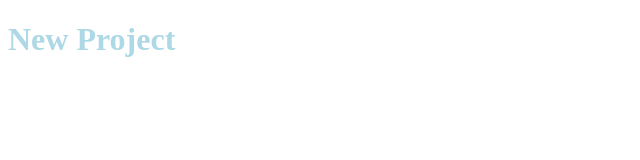
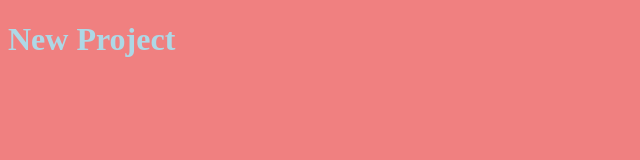
Before and after one commit to Maoromri/new-project, a plain HTML site: page index.html in a window 1280 px wide. Shown: the whole page, without its empty margins (0-640 px from the left). Drawn offline with Linux system fonts and the light colour scheme.

```diff
--- a/styles/style.css
+++ b/styles/style.css
@@ -1,3 +1,7 @@
 h1 {
   color: lightblue;
 }
+
+body {
+  background-color: lightcoral;
+}
```
